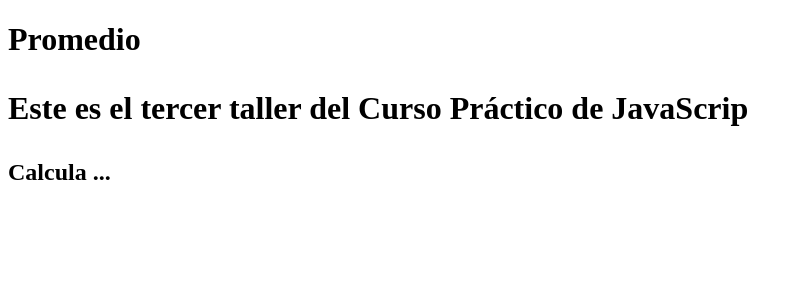
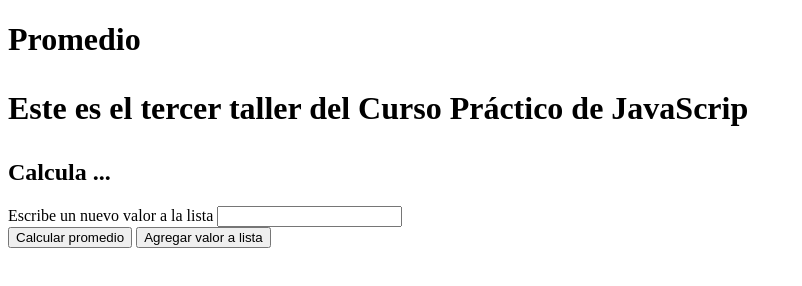
Before and after one commit to andiparodi/curso-practico-javascrip, a plain HTML site: page promedio.html in a window 1280 px wide. Shown: the whole page, without its empty margins (0-802 px from the left). Drawn offline with Linux system fonts and the light colour scheme.

Commit message:
logica ejercicio 1, taller 3 lista

```diff
--- a/promedio.html
+++ b/promedio.html
@@ -18,6 +18,22 @@
     <h2>
       Calcula ...
     </h2>
+  <section>
+    <form action="">
+      <label for="valorLista" for="">
+        Escribe un nuevo valor a la lista
+      </label>
+      <input type="number" id="valorLista">
+    </form>
+    <button type="button" onclick="calculoPromedio()">
+      Calcular promedio
+    </button>
+    <button type="button" onclick="agregarValorLista(event)">
+      Agregar valor a lista
+    </button>
+    <p id="resultPromedio"></p>
+  </section>
+
 
   <script src="./promedio.js"></script>
 </body>
--- a/promedio.js
+++ b/promedio.js
@@ -1,24 +1,3 @@
-const lista1 = [
-  100,
-  200,
-  300,
-  500
-]
-const lista2 = [
-  100,
-  200,
-  30330,
-  5030
-]
-const lista3 = [
-  222,
-  23300,
-  30440,
-  50660
-]
-
-const cantidadElementos = lista1.length
-
 let sumaLista = 0
 
 const calcularPromedio = (lista) => {
@@ -29,3 +8,28 @@ const calcularPromedio = (lista) => {
   const promedioLista = sumaLista / lista.length
   return promedioLista
 }
+
+let nuevaLista = []
+
+const calculoPromedio = () => {
+
+  const userList = document.getElementById("valorLista")
+  const value = userList.value
+  userList.value = ''
+
+  const result = calcularPromedio(nuevaLista)
+
+
+  console.log(result)
+}
+
+const agregarValorLista = (event) => {
+  event.preventDefault()
+
+  const userList = document.getElementById("valorLista")
+  const value = Number(userList.value)
+  userList.value = ''
+
+  nuevaLista.push(value)
+  console.log(nuevaLista)
+}
```
